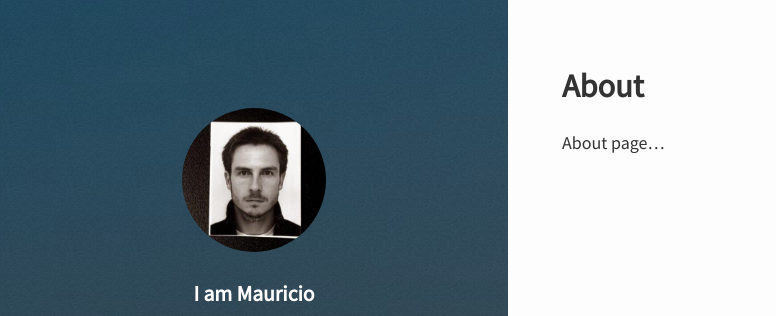
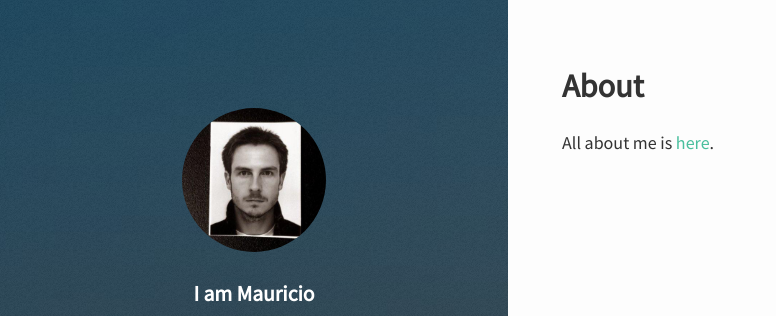
Before and after one commit to mauriciojost/mauriciojost.github.io, a Jekyll site: the page built from about.md, in a window 1280 px wide. Shown: the top 316 px of the page, without its empty margins (0-776 px from the left). Built offline with Jekyll 4.4.1, drawn with Linux system fonts in a browser that asks for light colours; nearby versions of some CDN libraries; Markdown is read by kramdown in place of the engine named in the settings.

Commit message:
Update about.md

```diff
--- a/about.md
+++ b/about.md
@@ -4,4 +4,4 @@ title: About
 permalink: /about/
 ---
 
-About page...
+All about me is [here](https://sites.google.com/site/mauriciojost/).
```
